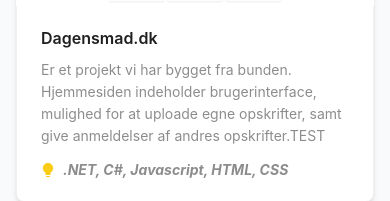
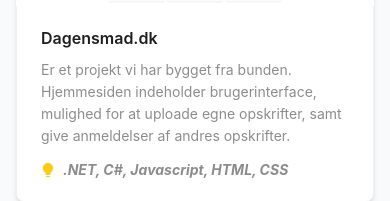
Before and after one commit to LucasSFH/LucasSFH.github.io, a React (Create React App) app in the folder utile-solutions/: page /cases in a window 390 px wide. Shown: the part 373-574 px from the top of the page. Built offline with nearby package versions, Linux system fonts and the light colour scheme; the HTML template or start-up script is replaced by a standard one.

Commit message:
removed 'TEST' from html

```diff
--- a/utile-solutions/src/Pages/CasesPage.tsx
+++ b/utile-solutions/src/Pages/CasesPage.tsx
@@ -26,7 +26,7 @@
             <Meta title={item.projectName} description={
               <>
                 <p className="hidden sm:block">{clickedIndex === index ? (item.description !== "" ? item.description : item.shortDescription) : <>{item.shortDescription}..</>}</p>
-                <p className="block sm:hidden">{item.shortDescription}TEST</p>
+                <p className="block sm:hidden">{item.shortDescription}</p>
 
                 <p><BulbFilled className="text-yellow-400 mr-2 mt-4" /><i><b>{item.technologyInfo}</b></i></p>
               </>
```
